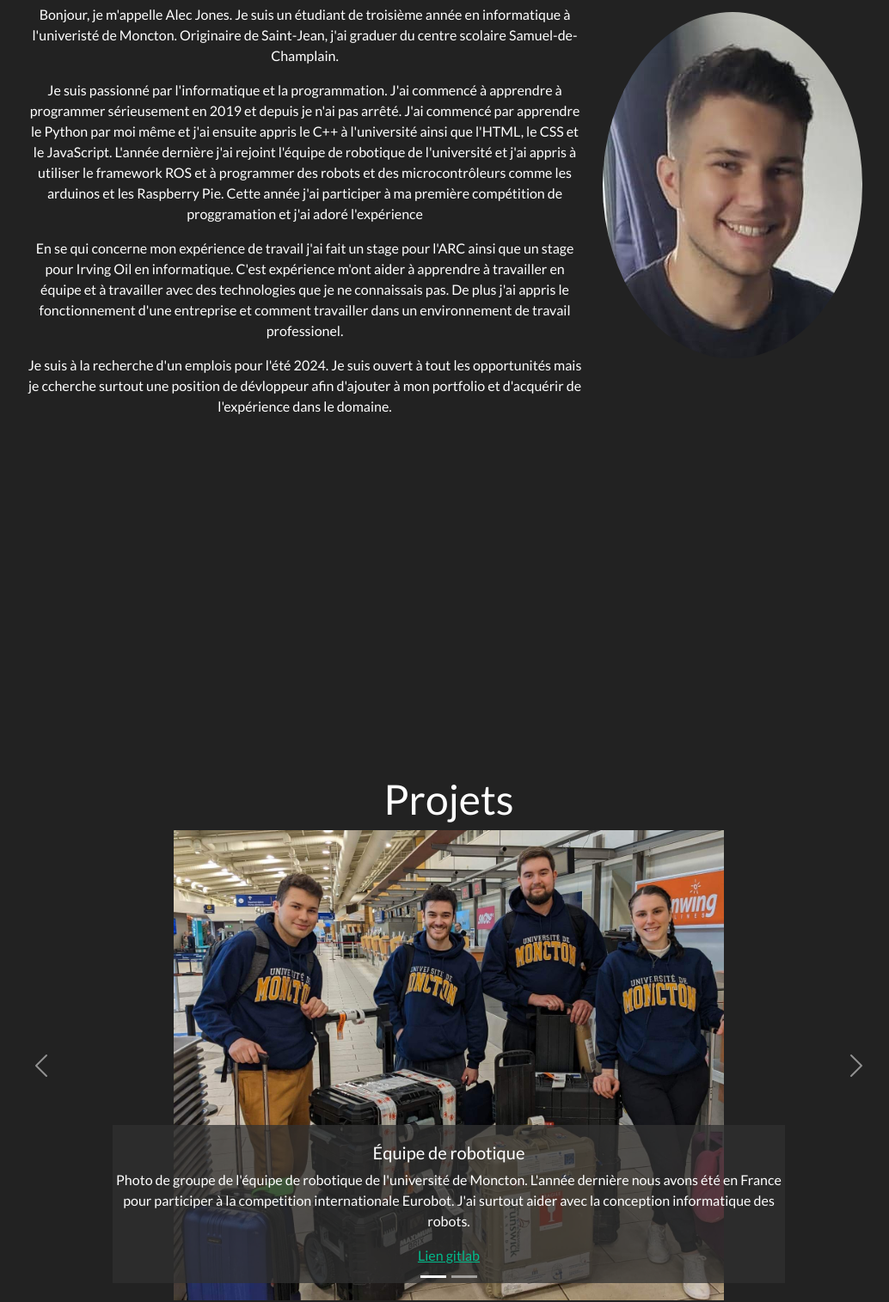
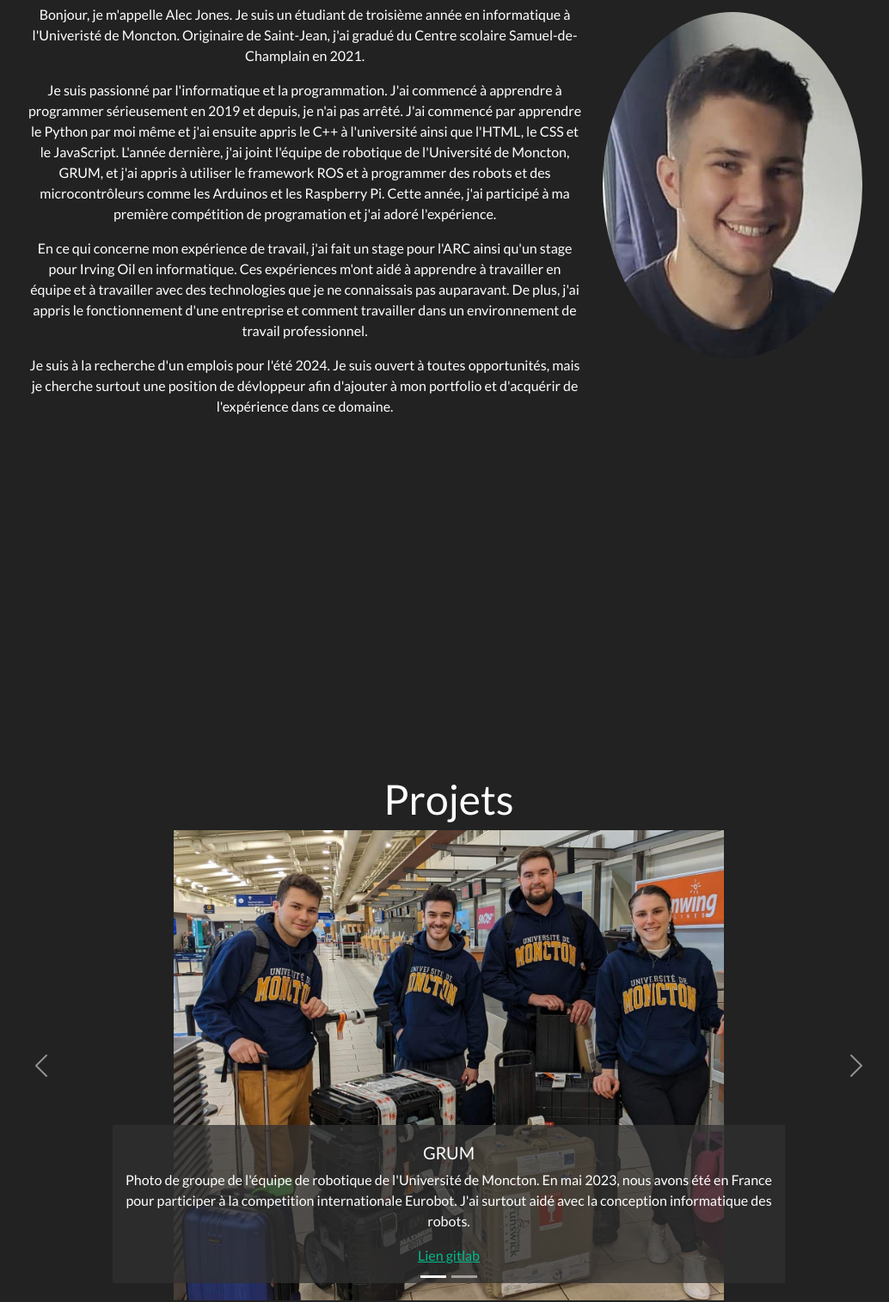
Before and after one commit to Akj125/Akj125.github.io, a plain HTML site: page index.html in a window 1280 px wide. Shown: the part 296-1811 px from the top of the page at 86% size, without its empty margins (118-1152 px from the left). Drawn offline with nearby package versions, Linux system fonts and the light colour scheme.

Commit message:
Correction de fautes de grammaire.

```diff
--- a/index.html
+++ b/index.html
@@ -54,20 +54,20 @@
             <div class="row align-items-center" style="margin: 10%;">
                 <div class="jumbotron text-center col-lg-8 col-md-8 col-sm-12">
                     <h2 class="display-4">Introduction</h2>
-                    <p>Bonjour, je m'appelle Alec Jones. Je suis un étudiant de troisième année en informatique à l'univeristé de Moncton.
-                         Originaire de Saint-Jean, j'ai graduer du centre scolaire Samuel-de-Champlain.</p>
-                    <p>Je suis passionné par l'informatique et la programmation. J'ai commencé à apprendre à programmer sérieusement en 2019 et depuis je n'ai pas arrêté.
+                    <p>Bonjour, je m'appelle Alec Jones. Je suis un étudiant de troisième année en informatique à l'Univeristé de Moncton.
+                         Originaire de Saint-Jean, j'ai gradué du Centre scolaire Samuel-de-Champlain en 2021.</p>
+                    <p>Je suis passionné par l'informatique et la programmation. J'ai commencé à apprendre à programmer sérieusement en 2019 et depuis, je n'ai pas arrêté.
                         J'ai commencé par apprendre le Python par moi même et j'ai ensuite appris le C++ à l'université ainsi que l'HTML, le CSS et le JavaScript.
-                        L'année dernière j'ai rejoint l'équipe de robotique de l'université et j'ai appris à utiliser le framework ROS et à programmer des robots et des microcontrôleurs
-                        comme les arduinos et les Raspberry Pie. Cette année j'ai participer à ma première compétition de proggramation et j'ai adoré l'expérience
+                        L'année dernière, j'ai joint l'équipe de robotique de l'Université de Moncton, GRUM, et j'ai appris à utiliser le framework ROS et à programmer des robots et des microcontrôleurs
+                        comme les Arduinos et les Raspberry Pi. Cette année, j'ai participé à ma première compétition de programation et j'ai adoré l'expérience.
                     </p>
-                    <p>En se qui concerne mon expérience de travail j'ai fait un stage pour l'ARC  ainsi que un stage pour Irving Oil en informatique.
-                        C'est expérience m'ont aider à apprendre à travailler en équipe et à travailler avec des technologies que je ne connaissais pas.
-                        De plus j'ai appris le fonctionnement d'une entreprise et comment travailler dans un environnement de travail professionel.
+                    <p>En ce qui concerne mon expérience de travail, j'ai fait un stage pour l'ARC ainsi qu'un stage pour Irving Oil en informatique.
+                        Ces expériences m'ont aidé à apprendre à travailler en équipe et à travailler avec des technologies que je ne connaissais pas auparavant.
+                        De plus, j'ai appris le fonctionnement d'une entreprise et comment travailler dans un environnement de travail professionnel.
                     </p>
                     <p>
-                        Je suis à la recherche d'un emplois pour l'été 2024. Je suis ouvert à tout les opportunités mais je ccherche surtout une position de dévloppeur
-                        afin d'ajouter à mon portfolio et d'acquérir de l'expérience dans le domaine.
+                        Je suis à la recherche d'un emplois pour l'été 2024. Je suis ouvert à toutes opportunités, mais je cherche surtout une position de dévloppeur
+                        afin d'ajouter à mon portfolio et d'acquérir de l'expérience dans ce domaine.
                     </p>
                 </div>
                 <div class="col-lg-4 col-md-4 col-sm-12" >
@@ -89,9 +89,9 @@
                     <div class="carousel-item active">
                         <img src="img/robotique.JPG" class="d-block w-100 responsive" alt="Photo de groupe robotique">
                         <div class="carousel-caption d-md-block bg-dark" style="--bs-bg-opacity: .75;">
-                            <h5>Équipe de robotique</h5>
-                            <p>Photo de groupe de l'équipe de robotique de l'université de Moncton. L'année dernière nous avons été en France pour participer à la competition internationale Eurobot.
-                                J'ai surtout aider avec la conception informatique des robots.
+                            <h5>GRUM</h5>
+                            <p>Photo de groupe de l'équipe de robotique de l'Université de Moncton. En mai 2023, nous avons été en France pour participer à la competition internationale Eurobot.
+                                J'ai surtout aidé avec la conception informatique des robots.
                             </p>
                             <a href="https://gitlab.com/grumoncton" target="_blank">Lien gitlab</a>
                         </div>
@@ -99,9 +99,9 @@
                     <div class="carousel-item">
                         <img src="img/wordle.png" class="d-block w-100 responsive" alt="programme pour faire le defi wordle">
                         <div class="carousel-caption d-md-block bg-dark" style="--bs-bg-opacity: .75;">
-                            <h5>Programme pour faire le defi wordle</h5>
-                            <p>Voici un programme que j'ai conceptioné au secondaire qui permet de faire le défi wordle. Le but du defi est de trouver un mot de 5 lettres en 6 essais.
-                                Le programme permet de trouver le mot en 5 essais ou moins à chaque fois en lui fournisant les resultats des essais précédents.
+                            <h5>Programme pour faire le défi Wordle</h5>
+                            <p>Voici un programme que j'ai conceptioné au secondaire qui permet de faire le défi Wordle. Le but du défi est de trouver un mot de 5 lettres en 6 essais ou moins.
+                                Le programme permet de trouver la solution à chaque fois en lui fournisant les resultats des essais précédents.
                                 Ce programme m'a servis comme introduction au Python.
                             </p>
                             <a href="https://github.com/Akj125/wordGame" target="_blank">Lien github</a>
@@ -124,7 +124,7 @@
             <h1 class="text-center">Compétences</h1>
             <div class="row justify-content-center">
                 <div class="col-sm-10 col-md-6 col-lg-6">
-                    <h3>Languages
+                    <h3>Langages
                         <span class="badge bg-info">C++</span>
                         <span class="badge bg-info">Python</span>
                         <span class="badge bg-info">HTML</span>
@@ -180,8 +180,9 @@
                       <div class="card-body">
                         <h3 class="card-title">Certificats</h3>
                         <ul class="card-text">
+                            <li>Récipiendaire d'un certificat de mérite du département de sciences</li>
                             <li>Nom est inscrit au 50e Palmarès du Doyen en génie électrique à l’Université de Moncton</li>
-                            <li>Diplôme du centre scolaire Samuel-de-Champlain</li>
+                            <li>Diplôme du Centre scolaire Samuel-de-Champlain</li>
                         </ul>
                       </div>
                     </div>
@@ -243,7 +244,7 @@
                       </svg> Alec Jones </p>
                     <p><svg xmlns="http://www.w3.org/2000/svg" width="16" height="16" fill="currentColor" class="bi bi-geo-alt-fill" viewBox="0 0 16 16">
                         <path d="M8 16s6-5.686 6-10A6 6 0 0 0 2 6c0 4.314 6 10 6 10zm0-7a3 3 0 1 1 0-6 3 3 0 0 1 0 6z"/>
-                      </svg> Moncton NB Canada </p>
+                      </svg> Moncton N.-B., Canada </p>
                     <p><svg xmlns="http://www.w3.org/2000/svg" width="16" height="16" fill="currentColor" class="bi bi-envelope-at-fill" viewBox="0 0 16 16">
                         <path d="M2 2A2 2 0 0 0 .05 3.555L8 8.414l7.95-4.859A2 2 0 0 0 14 2H2Zm-2 9.8V4.698l5.803 3.546L0 11.801Zm6.761-2.97-6.57 4.026A2 2 0 0 0 2 14h6.256A4.493 4.493 0 0 1 8 12.5a4.49 4.49 0 0 1 1.606-3.446l-.367-.225L8 9.586l-1.239-.757ZM16 9.671V4.697l-5.803 3.546.338.208A4.482 4.482 0 0 1 12.5 8c1.414 0 2.675.652 3.5 1.671Z"/>
                         <path d="M15.834 12.244c0 1.168-.577 2.025-1.587 2.025-.503 0-1.002-.228-1.12-.648h-.043c-.118.416-.543.643-1.015.643-.77 0-1.259-.542-1.259-1.434v-.529c0-.844.481-1.4 1.26-1.4.585 0 .87.333.953.63h.03v-.568h.905v2.19c0 .272.18.42.411.42.315 0 .639-.415.639-1.39v-.118c0-1.277-.95-2.326-2.484-2.326h-.04c-1.582 0-2.64 1.067-2.64 2.724v.157c0 1.867 1.237 2.654 2.57 2.654h.045c.507 0 .935-.07 1.18-.18v.731c-.219.1-.643.175-1.237.175h-.044C10.438 16 9 14.82 9 12.646v-.214C9 10.36 10.421 9 12.485 9h.035c2.12 0 3.314 1.43 3.314 3.034v.21Zm-4.04.21v.227c0 .586.227.8.581.8.31 0 .564-.17.564-.743v-.367c0-.516-.275-.708-.572-.708-.346 0-.573.245-.573.791Z"/>
```
